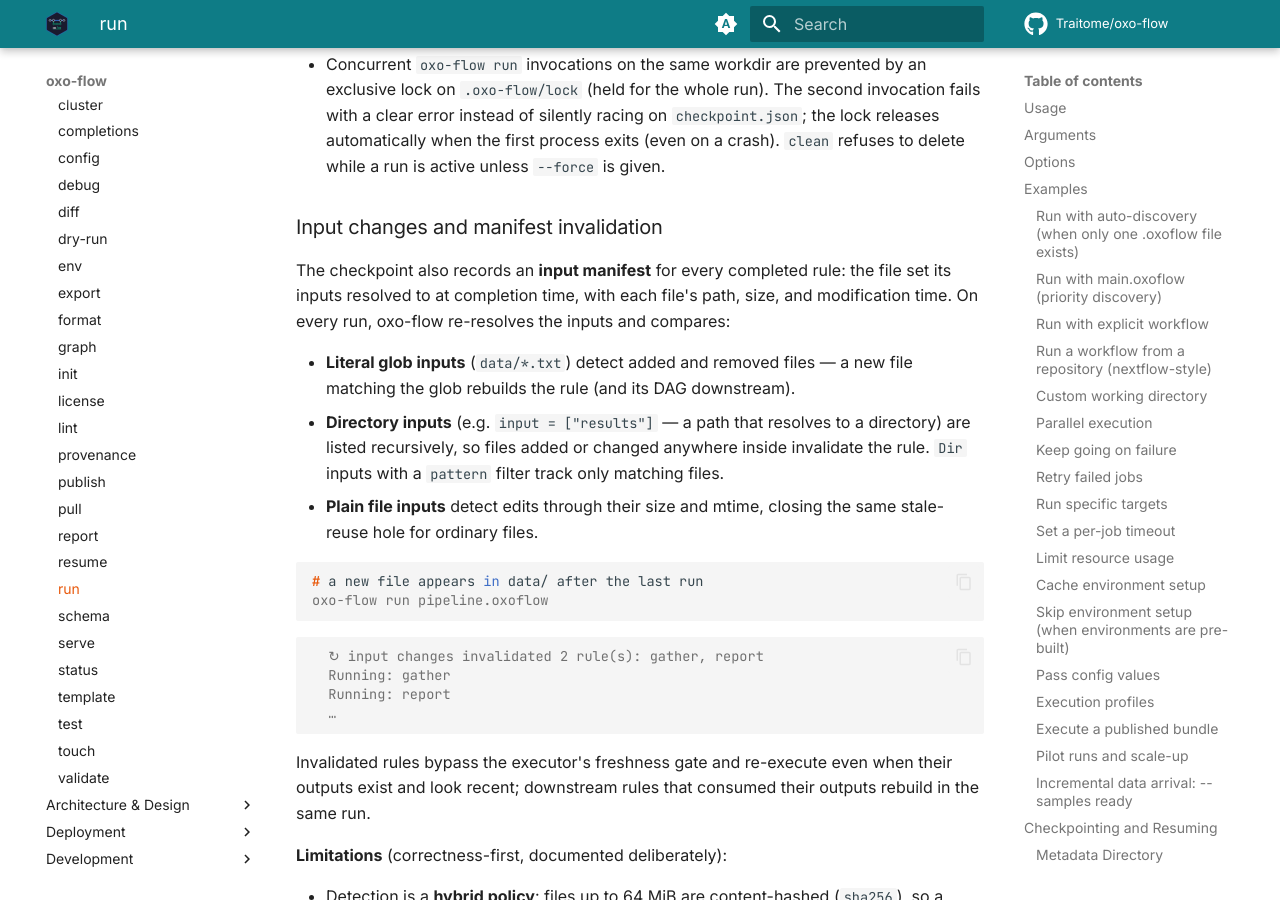
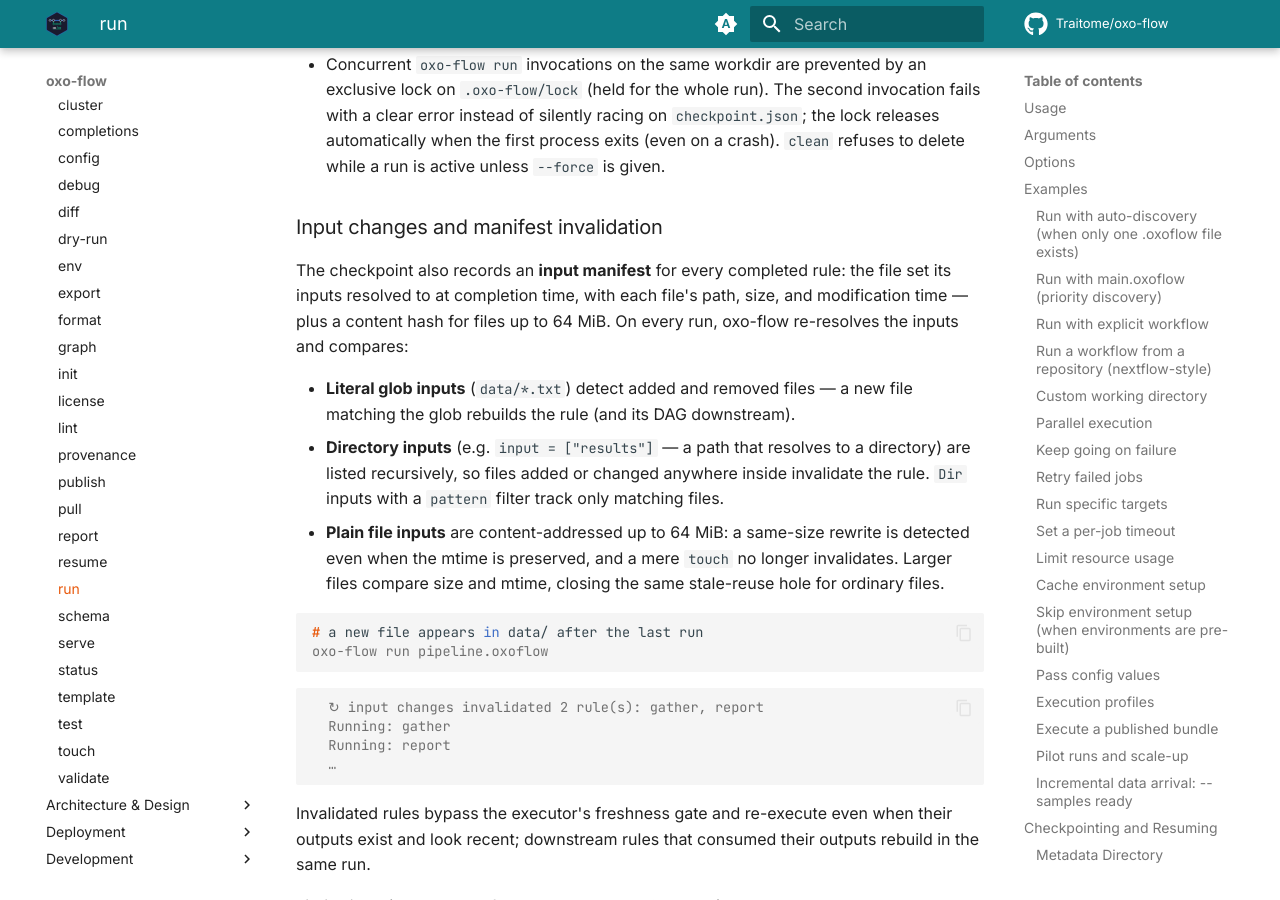
Before and after one commit to Traitome/oxo-flow, an MkDocs documentation site: the page built from docs/guide/src/commands/run.md, in a window 1280 px wide and 900 px high, scrolled down 9370 px. Built offline with MkDocs 1.6.1 and Material for MkDocs 9.7.7, drawn with Linux system fonts in a browser that asks for light colours; comment, search, counter and statistics services are not loaded.

Commit message:
docs: sync consistency work across run/dry-run/troubleshooting
- run.md: manifest records a content hash for files up to 64 MiB; plain
  inputs are content-addressed (same-size rewrites detected, touch no
  longer invalidates); the hybrid-policy limitation paragraph updated
- troubleshooting.md: 'changed inputs rebuild automatically' reflects the
  hash-backed detection
- dry-run.md: --json documents the profile and reference_builds fields
  added alongside the shared-profile and reference previews

````diff
--- a/docs/guide/src/commands/run.md
+++ b/docs/guide/src/commands/run.md
@@ -401,8 +401,8 @@ correctly when the split values change.
 
 The checkpoint also records an **input manifest** for every completed rule:
 the file set its inputs resolved to at completion time, with each file's
-path, size, and modification time. On every run, oxo-flow re-resolves the
-inputs and compares:
+path, size, and modification time — plus a content hash for files up to
+64 MiB. On every run, oxo-flow re-resolves the inputs and compares:
 
 - **Literal glob inputs** (`data/*.txt`) detect added and removed files —
   a new file matching the glob rebuilds the rule (and its DAG downstream).
@@ -410,8 +410,10 @@ inputs and compares:
   to a directory) are listed recursively, so files added or changed anywhere
   inside invalidate the rule. `Dir` inputs with a `pattern` filter track
   only matching files.
-- **Plain file inputs** detect edits through their size and mtime, closing
-  the same stale-reuse hole for ordinary files.
+- **Plain file inputs** are content-addressed up to 64 MiB: a same-size
+  rewrite is detected even when the mtime is preserved, and a mere `touch`
+  no longer invalidates. Larger files compare size and mtime, closing the
+  same stale-reuse hole for ordinary files.
 
 ```console
 # a new file appears in data/ after the last run
````
Also changed, not shown: docs/guide/src/commands/dry-run.md (+4 -0 lines), docs/guide/src/how-to/troubleshooting.md (+6 -4 lines).
